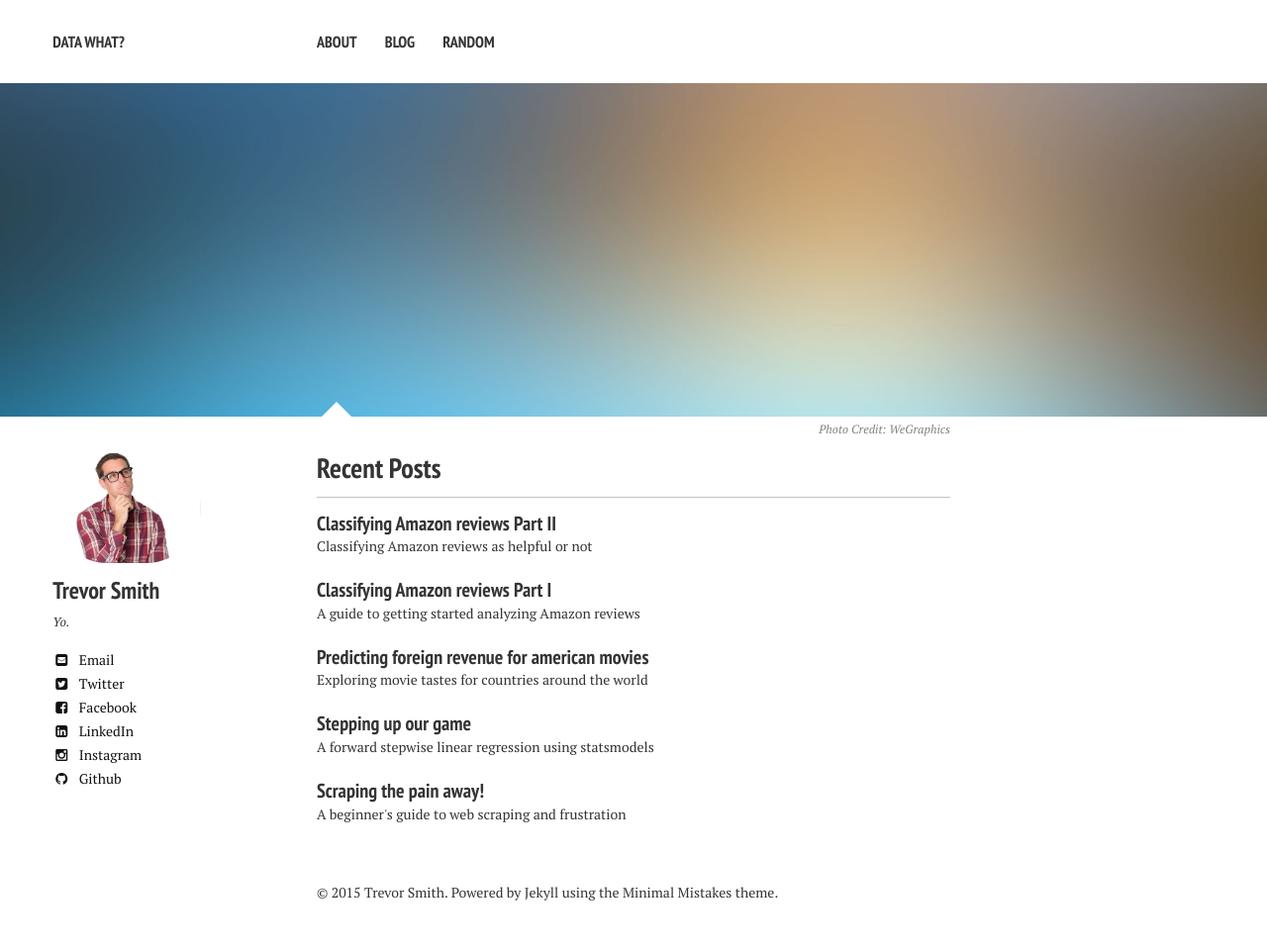
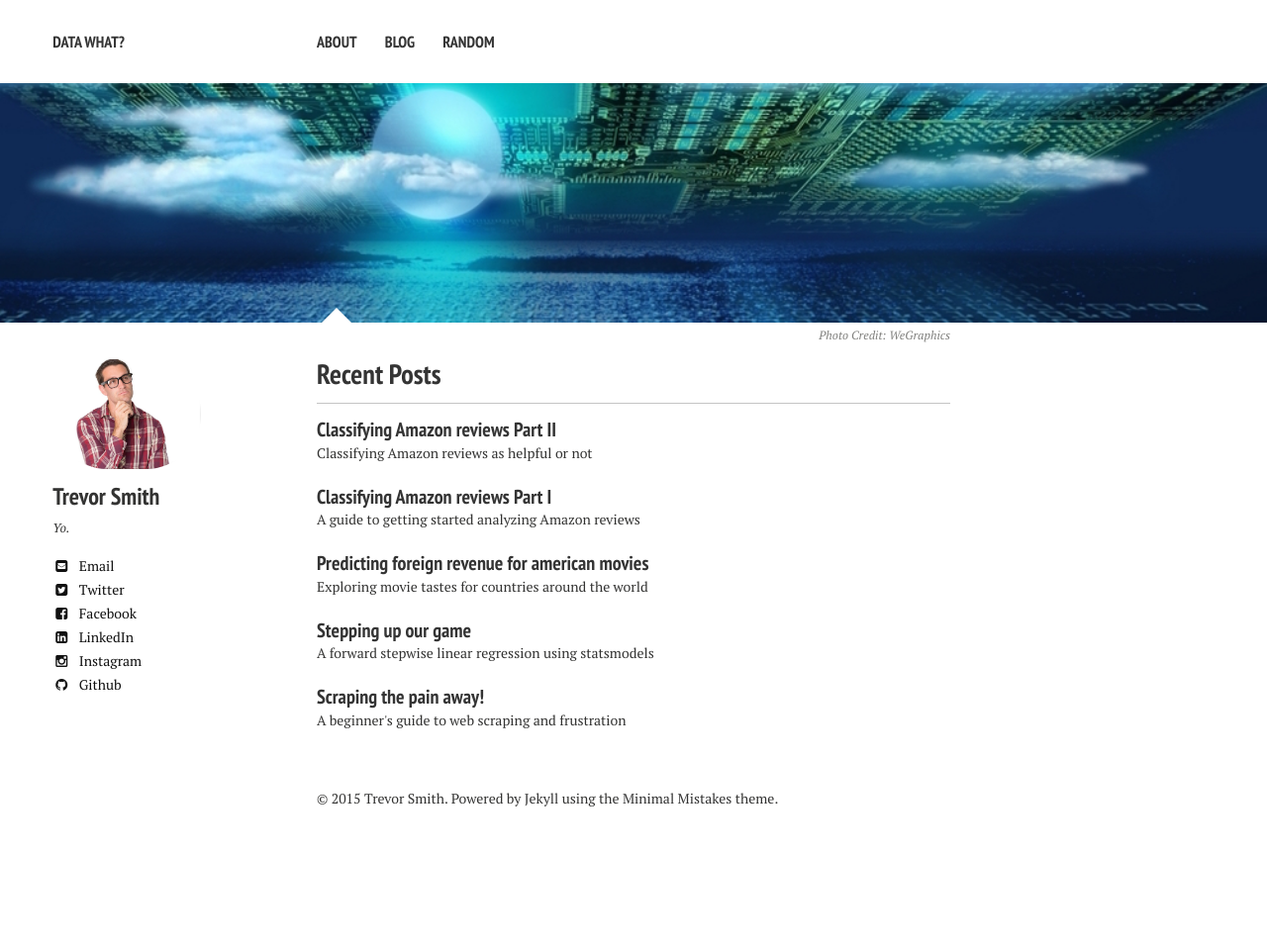
Before and after one commit to trevor-smith/trevor-smith.github.io, a Jekyll site: the page built from index.md, in a window 1280 px wide. Shown: the whole page at 99% size. Built offline with Jekyll 4.4.1, drawn with Linux system fonts in a browser that asks for light colours; nearby versions of some CDN libraries; after the commit the page ends 900 px from its top, so only the background shows below that.

Commit message:
background image

```diff
--- a/index.md
+++ b/index.md
@@ -3,7 +3,7 @@ layout: home
 excerpt: "A minimal Jekyll theme for your blog by designer Michael Rose."
 tags: [Jekyll, theme, responsive, blog, template]
 image:
-  feature: sample-image-4.jpg
+  feature: banner1.jpg
   credit: WeGraphics
   creditlink: http://wegraphics.net/downloads/free-ultimate-blurred-background-pack/
 ---
```
